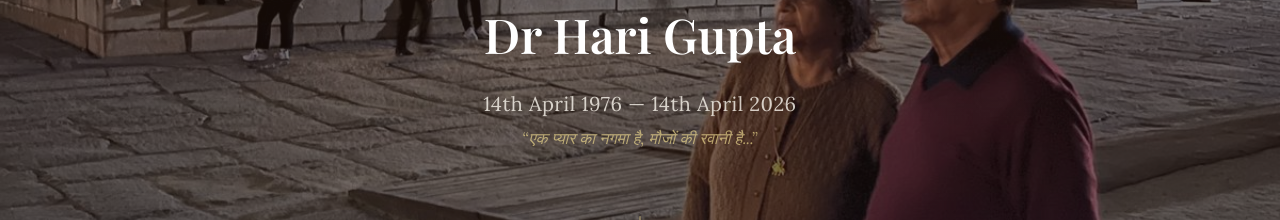
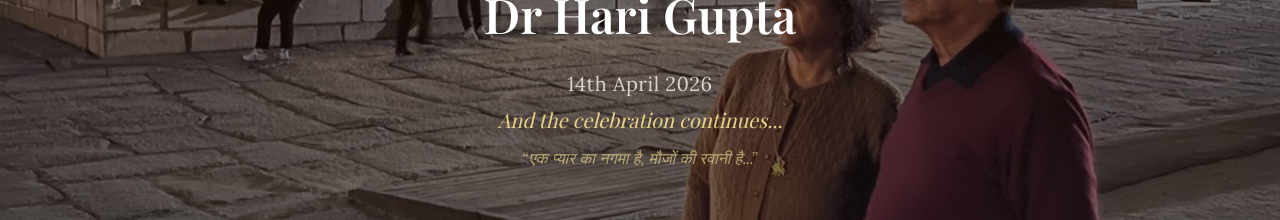
Before and after one commit to gptgrv/madhu-hari-50, a Next.js app: page / in a window 1280 px wide. Shown: the part 446-666 px from the top of the page. Built offline with nearby package versions, Linux system fonts and the light colour scheme; no server answers; a web font is replaced by a local one.

Commit message:
Update hero anniversary copy

```diff
--- a/src/components/Hero.tsx
+++ b/src/components/Hero.tsx
@@ -108,9 +108,12 @@ export default function Hero() {
         </h2>
 
         <p className="text-cream/80 text-lg md:text-xl tracking-wide">
-          14th April 1976 — 14th April 2026
+          14th April 2026
         </p>
-        <p className="text-gold-light/70 text-base mt-2 italic">
+        <p className="text-gold-light text-lg md:text-xl mt-2 font-[family-name:var(--font-serif)] italic">
+          And the celebration continues...
+        </p>
+        <p className="text-gold-light/70 text-base mt-3 italic">
           &ldquo;एक प्यार का नगमा है, मौजों की रवानी है...&rdquo;
         </p>
 
```
